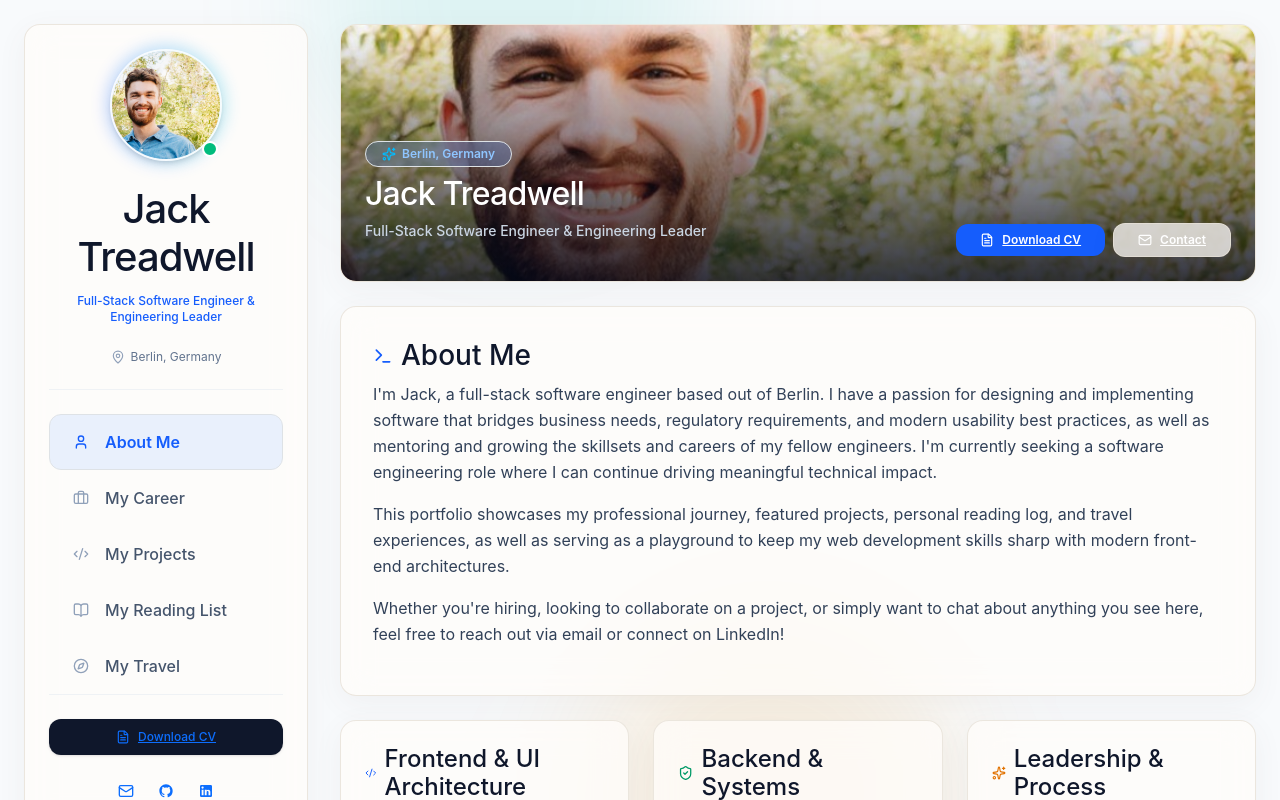
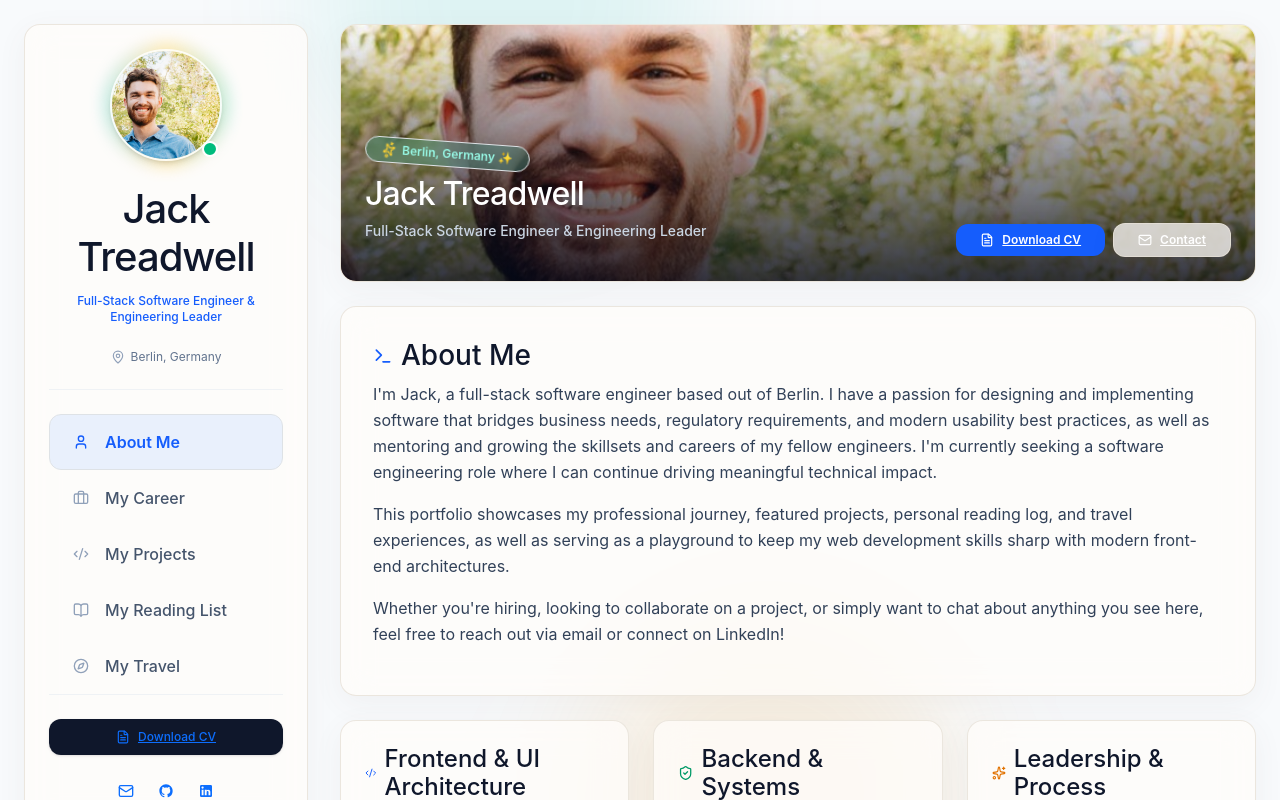
Before and after one commit to flambeauRiverTours/flambeauRiverTours.github.io, a React (Vite) app: page / in a window 1280 px wide. Shown: the top 800 px of the page. Built offline with nearby package versions, Linux system fonts and the light colour scheme.

Commit message:
Add playful micro-animations to avatar and location badge
Added Framer Motion hover effects, a spinning gradient glow ring around the profile avatar, pulsing status indicator, and animated sparkle accents.

Co-authored-by: flambeauRiverTours <93559404+flambeauRiverTours@users.noreply.github.com>

```diff
--- a/src/components/Navigation/Sidebar.tsx
+++ b/src/components/Navigation/Sidebar.tsx
@@ -17,13 +17,15 @@ export const Sidebar: React.FC<SidebarProps> = ({ activeTab, setActiveTab, tabs
       <div>
         <div className="flex flex-col items-center text-center pb-6 border-b border-slate-200/50 dark:border-slate-800/50">
           <div className="relative group mb-4">
-            <div className="absolute -inset-1 bg-gradient-to-r from-blue-600 to-cyan-500 rounded-full blur opacity-25 group-hover:opacity-75 transition duration-500"></div>
-            <img
+            <div className="absolute -inset-1.5 bg-gradient-to-r from-teal-500 via-amber-400 to-emerald-500 rounded-full blur opacity-30 group-hover:opacity-100 group-hover:animate-spin transition duration-1000"></div>
+            <motion.img
+              whileHover={{ scale: 1.05, rotate: [0, -3, 3, 0] }}
+              transition={{ duration: 0.4 }}
               src={personalInfo.avatarUrl}
               alt={personalInfo.name}
-              className="relative w-28 h-28 rounded-full object-cover border-2 border-white/80 dark:border-slate-700/80 shadow-md"
+              className="relative w-28 h-28 rounded-full object-cover border-2 border-white/80 dark:border-slate-700/80 shadow-md cursor-pointer"
             />
-            <span className="absolute bottom-1 right-1 w-4 h-4 bg-emerald-500 border-2 border-white dark:border-slate-900 rounded-full" title="Open to Opportunities"></span>
+            <span className="absolute bottom-1 right-1 w-4 h-4 bg-emerald-500 border-2 border-white dark:border-slate-900 rounded-full animate-pulse" title="Open to Opportunities"></span>
           </div>
 
           <h1 className="text-xl font-bold tracking-tight text-slate-900 dark:text-slate-100">
--- a/src/components/Sections/AboutSection.tsx
+++ b/src/components/Sections/AboutSection.tsx
@@ -24,10 +24,14 @@ export const AboutSection: React.FC = () => {
 
           <div className="absolute bottom-6 left-6 right-6 flex flex-col sm:flex-row sm:items-end justify-between gap-4">
             <div>
-              <span className="inline-flex items-center gap-1.5 px-3 py-1 rounded-full text-xs font-semibold bg-blue-500/20 text-blue-300 border border-blue-400/30 backdrop-blur-md mb-2">
-                <Sparkles className="w-3.5 h-3.5 text-sky-400" />
-                <span>Berlin, Germany</span>
-              </span>
+              <motion.span
+                animate={{ rotate: [0, 5, -5, 0] }}
+                transition={{ repeat: Infinity, duration: 4, ease: "easeInOut" }}
+                className="inline-flex items-center gap-1.5 px-3 py-1 rounded-full text-xs font-semibold bg-teal-500/20 text-teal-200 border border-teal-400/30 backdrop-blur-md mb-2 cursor-default"
+              >
+                <Sparkles className="w-3.5 h-3.5 text-amber-300 animate-spin" style={{ animationDuration: '6s' }} />
+                <span>Berlin, Germany ✨</span>
+              </motion.span>
               <h2 className="text-2xl sm:text-3xl font-bold text-white tracking-tight">
                 {personalInfo.name}
               </h2>
```
Also changed, not shown: 1 other file (tests, documents, lock files or other folders).
